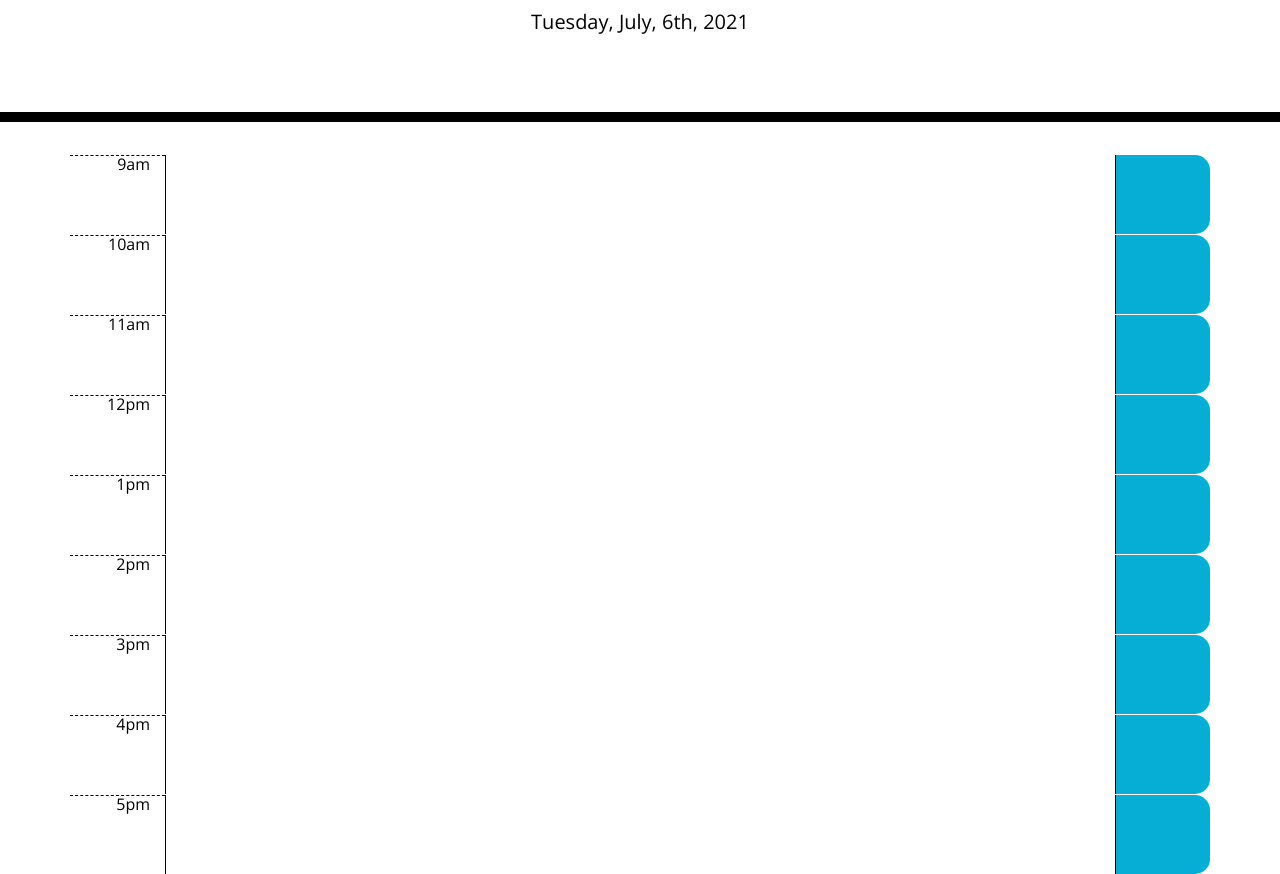
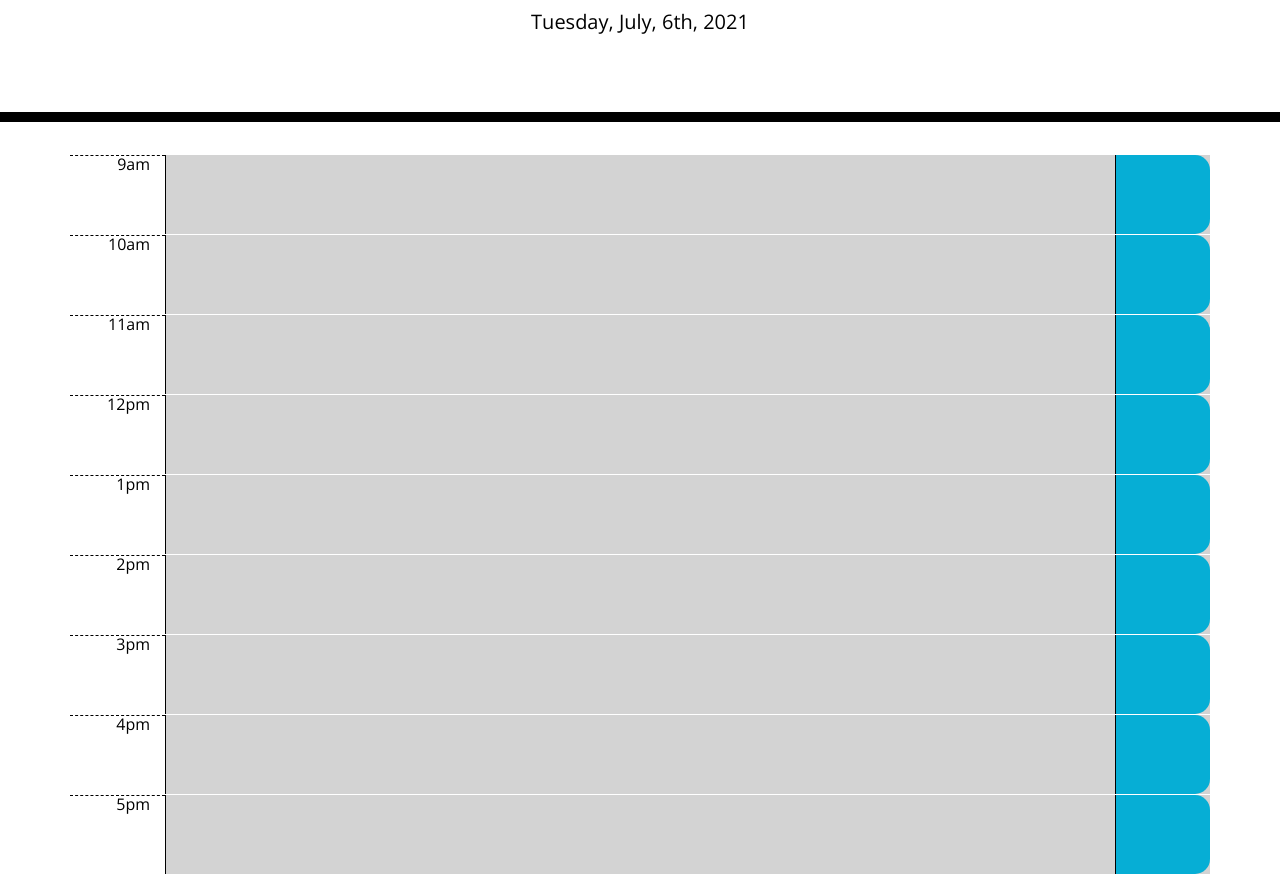
Before and after one commit to Cassiep1986/Third-Party-APIs-Work-Day-Scheduler, a plain HTML site: page index.html in a window 1280 px wide. Shown: the part 182-1056 px from the top of the page. Drawn offline with nearby package versions, Linux system fonts and the light colour scheme.

Commit message:
saved form data to local storage

```diff
--- a/index.html
+++ b/index.html
@@ -28,69 +28,67 @@
       <p class="lead">A simple calendar app for scheduling your work day</p>
       <p id="currentDay" class="lead"></p>
     </header>
-  <div class="time-block">
-    <div class="container">
-      <div class="row">
+      <div class="container" id="time-9">
+        <div class="row" >
           <div class="hour col-1">9am</div>
           <textarea class="description col-10"></textarea>
           <div class="col-1 saveBtn"></div>
         </div>
       </div>
-    <div class="container">
+      <div class="container" id="time-10">
         <div class="row">
           <div class="hour col-1">10am</div>
           <textarea class="description col-10"></textarea>
           <div class="col-1 saveBtn"></div>
         </div>
       </div>
-    <div class="container">
+      <div class="container" id="time-11">
         <div class="row">
           <div class="hour col-1">11am</div>
           <textarea class="description col-10"></textarea>
           <div class="col-1 saveBtn"></div>
         </div>
       </div>
-    <div class="container">
+      <div class="container" id="time-12">
         <div class="row">
           <div class="hour col-1">12pm</div>
           <textarea class="description col-10"></textarea>
           <div class="col-1 saveBtn"></div>
         </div>
       </div>
-    <div class="container">
+      <div class="container" id="time-13">
         <div class="row">
           <div class="hour col-1">1pm</div>
           <textarea class="description col-10"></textarea>
           <div class="col-1 saveBtn"></div>
         </div>
       </div>
-    <div class="container">
+      <div class="container" id="time-14">
         <div class="row">
           <div class="hour col-1">2pm</div>
           <textarea class="description col-10"></textarea>
           <div class="col-1 saveBtn"></div>
         </div>
       </div>
-    <div class="container">
+      <div class="container" id= "time-15">
         <div class="row">
           <div class="hour col-1">3pm</div>
           <textarea class="description col-10"></textarea>
           <div class="col-1 saveBtn"></div>
         </div>
       </div>
-    <div class="container">
+      <div class="container" id= "time-16">
         <div class="row">
           <div class="hour col-1">4pm</div>
           <textarea class="description col-10"></textarea>
           <div class="col-1 saveBtn"></div>
         </div>
       </div>
-    <div class="container">
+      <div class="container" id= "time-17">
         <div class="row">
           <div class="hour col-1">5pm</div>
           <textarea class="description col-10"></textarea>
           <div class="col-1 saveBtn"></div>
-      </div>
         </div>
       </div>
     <script
--- a/script.js
+++ b/script.js
@@ -1,2 +1,33 @@
-var today = moment();
+const currenttime = +moment().format("H");
+
+const today = moment();
 $("#currentDay").text(today.format("dddd, MMMM, Do, YYYY"));
+
+
+
+$(".container").each(function () {
+    const time = $(this).attr("id").split("-").pop();
+
+    if (currenttime === time) {
+        $(this).addClass("present");
+    } else if (currenttime < time) {
+        $(this).addClass("future");
+    } else {
+        $(this).addClass("past");
+    };
+
+});
+window.onbeforeunload = function() {
+    localStorage.setItem(keep, $('.description').val());
+};
+
+window.onload = function() {
+
+    localStorage.getItem(".description").val;
+
+};
+
+$(".saveBtn").click (function () {
+    localStorage.keep = $('.description').val();
+
+});
```
Lines whose indentation alone changed are shown as unchanged.
